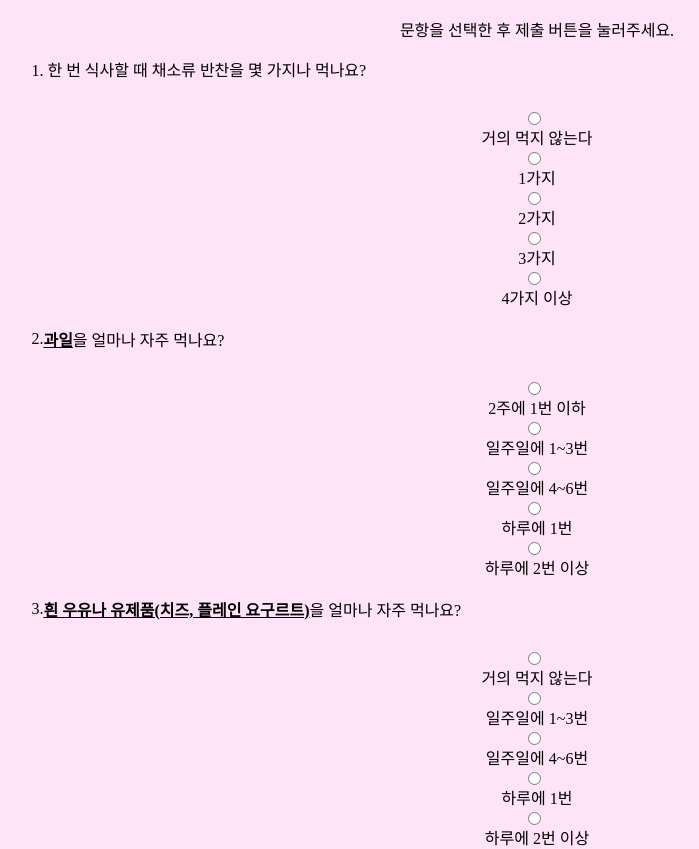
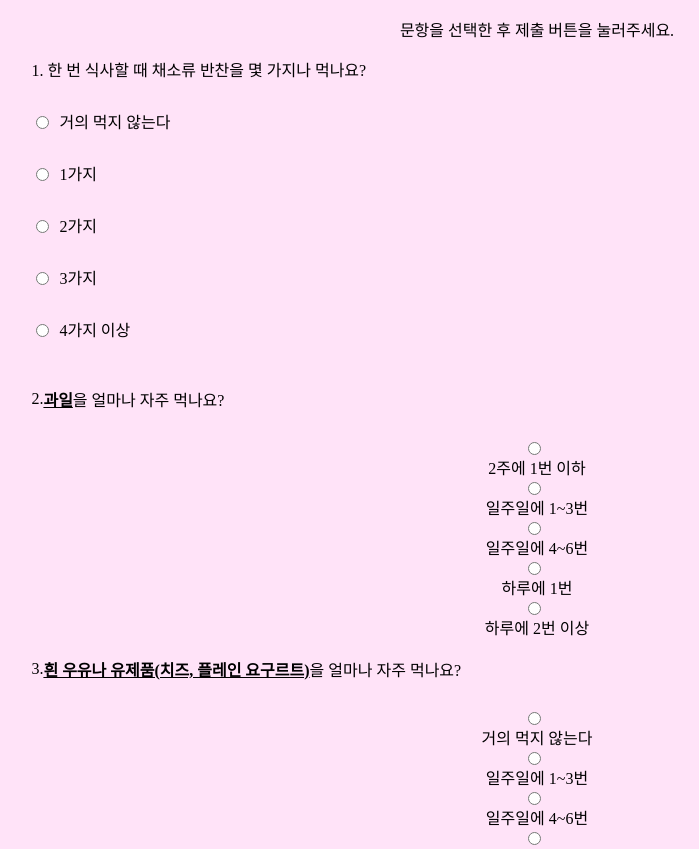
Before and after one commit to joonahchoi/survey-child, a plain HTML site: page index.html in a window 1280 px wide. Shown: the part 915-1764 px from the top of the page, without its empty margins (103-802 px from the left). Drawn offline with Linux system fonts and the light colour scheme.

Commit message:
Update index.html

```diff
--- a/index.html
+++ b/index.html
@@ -165,11 +165,11 @@ form input[type="radio"] {
 
 
         <label>1. 한 번 식사할 때 채소류 반찬을 몇 가지나 먹나요?</label><br>
-        <input type="radio" name="question1" value="1"> 거의 먹지 않는다<br>
-        <input type="radio" name="question1" value="2"> 1가지<br>
-        <input type="radio" name="question1" value="3"> 2가지<br>
-        <input type="radio" name="question1" value="4"> 3가지<br>
-        <input type="radio" name="question1" value="5"> 4가지 이상<br><br>
+         <label><input type="radio" name="question1" value="1"> 거의 먹지 않는다</label><br>
+        <label> <input type="radio" name="question1" value="2"> 1가지</label><br>
+         <label><input type="radio" name="question1" value="3"> 2가지</label><br>
+         <label><input type="radio" name="question1" value="4"> 3가지</label><br>
+         <label><input type="radio" name="question1" value="5"> 4가지 이상</label><br><br>
 
     <!-- Question 2 -->
     <label for="question2">2. <b><u>과일</u></b>을 얼마나 자주 먹나요?</label><br>
```
